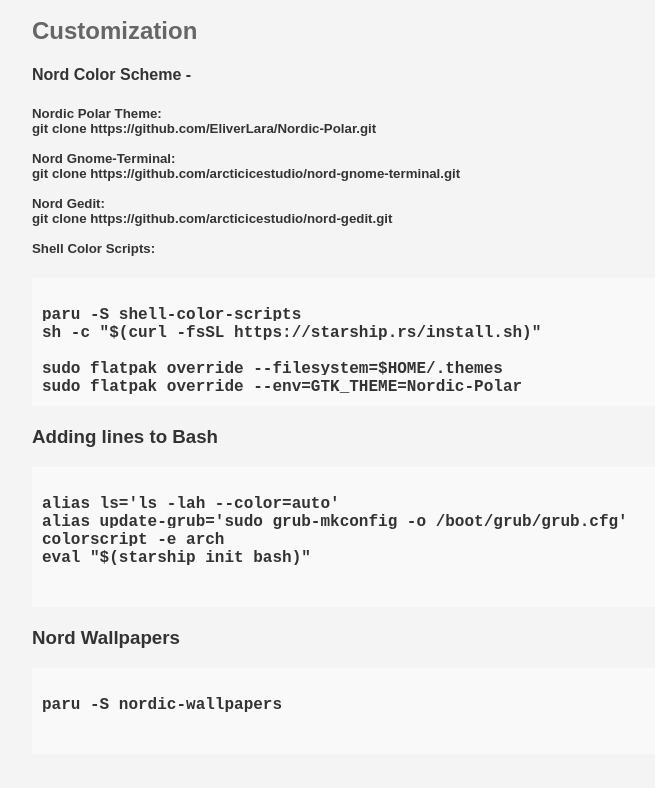
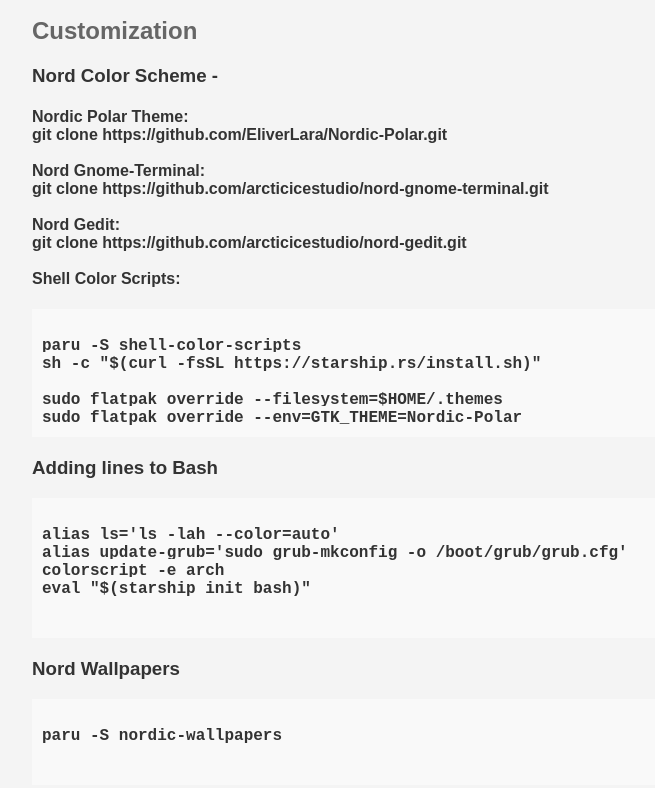
Before and after one commit to analyst-souvik/arch-install, a plain HTML site: page guide.html in a window 1280 px wide. Shown: the part 6477-7265 px from the top of the page, without its empty margins (208-863 px from the left). Drawn offline with Linux system fonts and the light colour scheme.

Commit message:
Update guide.html

```diff
--- a/guide.html
+++ b/guide.html
@@ -391,9 +391,9 @@
 
 <section id="paru">
       <h2>Customization</h2>
-<h4>
+<h3>
     Nord Color Scheme -
-</h4><h5>
+</h3><h4>
         Nordic Polar Theme:<br>
 git clone https://github.com/EliverLara/Nordic-Polar.git
 <br><br>
@@ -404,7 +404,7 @@
 git clone https://github.com/arcticicestudio/nord-gedit.git
 <br><br>
         Shell Color Scripts:
-</h5>
+</h4>
 <pre>
 <code>
 paru -S shell-color-scripts
```
